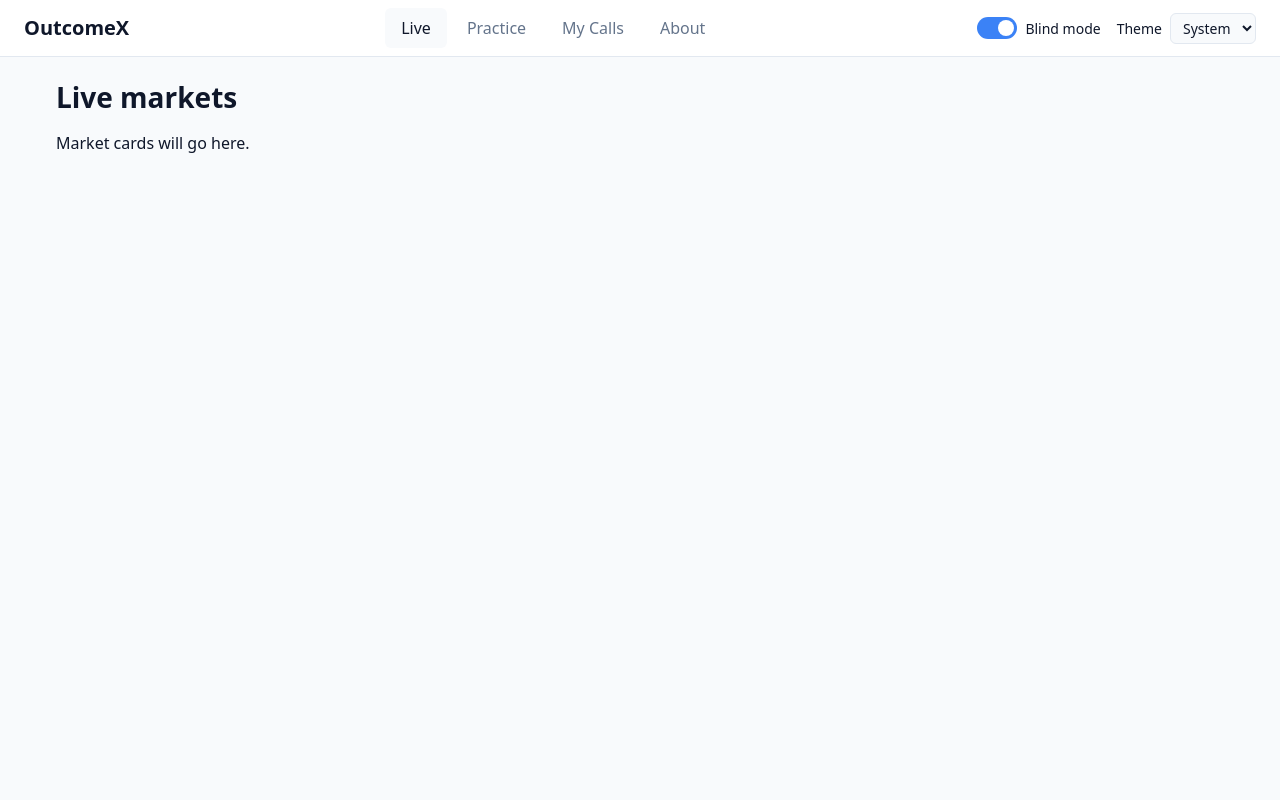
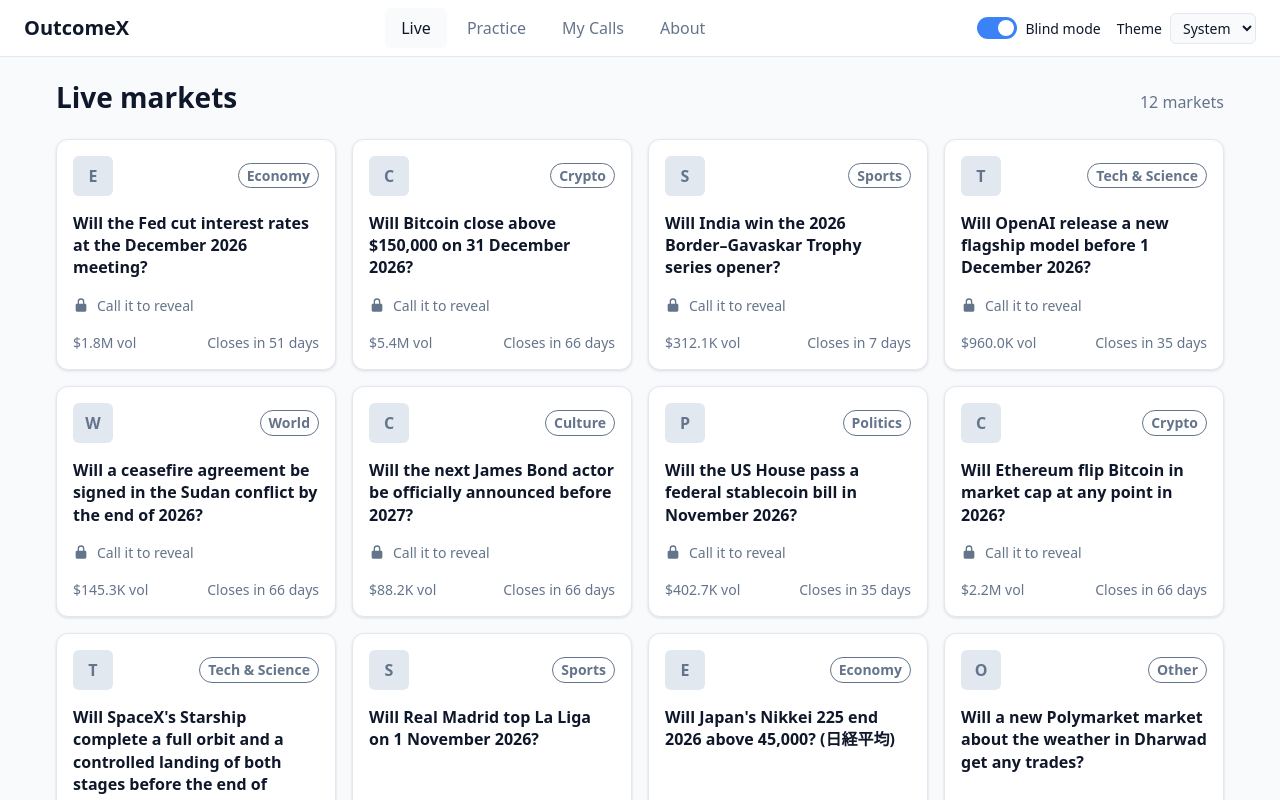
Before and after one commit to williskipsjr/outcomex, a React (Vite) app in the folder client/: page / in a window 1280 px wide. Shown: the top 800 px of the page. Built offline with nearby package versions, Linux system fonts and the light colour scheme.

Commit message:
feat(dashboard): load markets with useRequest and show loading, error and empty states

```diff
--- /dev/null
+++ b/client/src/features/dashboard/DashboardPage.css
@@ -0,0 +1,17 @@
+.dashboard__header {
+  display: flex;
+  flex-wrap: wrap;
+  align-items: baseline;
+  justify-content: space-between;
+  gap: var(--space-2);
+  margin-bottom: var(--space-4);
+}
+
+.dashboard__header h1 {
+  margin: 0;
+}
+
+.dashboard__count {
+  margin: 0;
+  color: var(--color-muted);
+}
--- a/client/src/features/dashboard/DashboardPage.jsx
+++ b/client/src/features/dashboard/DashboardPage.jsx
@@ -1,8 +1,89 @@
+import { useEffect } from "react";
+import EmptyState from "../../components/EmptyState.jsx";
+import ErrorState from "../../components/ErrorState.jsx";
+import Skeleton from "../../components/Skeleton.jsx";
+import useRequest from "../../hooks/useRequest.js";
+import { getErrorMessage } from "../../lib/errorMessages.js";
+import useSettings from "../settings/useSettings.js";
+import { getCardVariant } from "./cardVariant.js";
+import MarketCard from "./MarketCard.jsx";
+import MarketGrid from "./MarketGrid.jsx";
+import { loadSampleMarkets } from "./sampleMarkets.js";
+import "./DashboardPage.css";
+
+const SKELETON_COUNT = 8;
+
 export default function DashboardPage() {
+  const { status, data: markets, error, run, retry } = useRequest();
+  const { blindMode } = useSettings();
+
+  useEffect(() => {
+    run((signal) => loadSampleMarkets(signal));
+  }, [run]);
+
+  // Calls come from FE2's useCalls once it exists; until then nothing is called
+  const getCall = () => null;
+
+  function renderContent() {
+    // First load: nothing to show yet, so show placeholders in the same grid
+    if (!markets && (status === "idle" || status === "loading")) {
+      return (
+        <MarketGrid busy>
+          {Array.from({ length: SKELETON_COUNT }, (_, index) => (
+            <Skeleton key={index} shape="card" />
+          ))}
+        </MarketGrid>
+      );
+    }
+
+    // Failed with nothing loaded before. (If old data exists we keep showing it.)
+    if (!markets && status === "error") {
+      return (
+        <ErrorState
+          title="Couldn't load markets"
+          message={getErrorMessage(error)}
+          onRetry={retry}
+        />
+      );
+    }
+
+    if (markets.length === 0) {
+      return (
+        <EmptyState
+          title="No open markets right now"
+          message="Check back in a little while, or try Practice mode."
+        />
+      );
+    }
+
+    return (
+      <MarketGrid busy={status === "loading"}>
+        {markets.map((market) => {
+          const call = getCall(market.id);
+          return (
+            <MarketCard
+              key={market.id}
+              market={market}
+              call={call}
+              variant={getCardVariant({ blindMode, call })}
+            />
+          );
+        })}
+      </MarketGrid>
+    );
+  }
+
   return (
-    <section>
-      <h1>Live markets</h1>
-      <p>Market cards will go here.</p>
+    <section className="dashboard">
+      <header className="dashboard__header">
+        <h1>Live markets</h1>
+        {markets && (
+          <p className="dashboard__count">
+            {markets.length} {markets.length === 1 ? "market" : "markets"}
+          </p>
+        )}
+      </header>
+      {renderContent()}
     </section>
   );
 }
```
